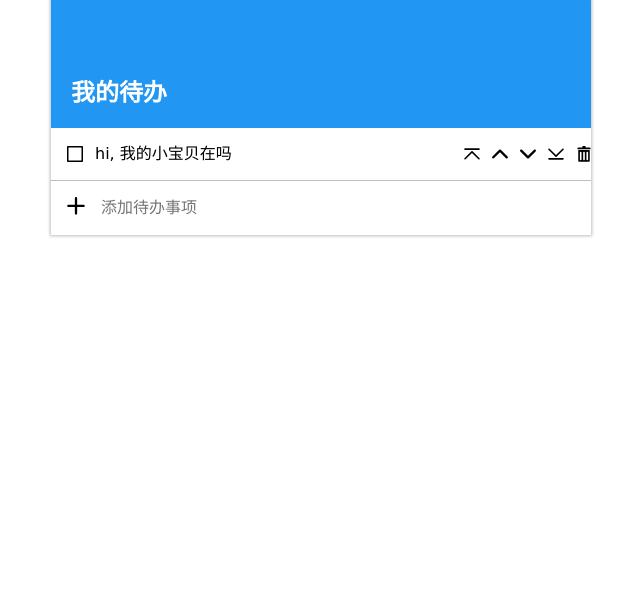
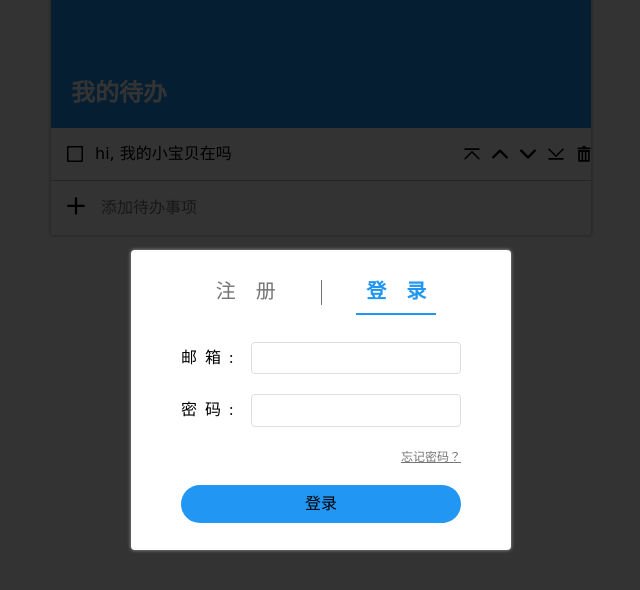
Before and after one commit to Caijialinxx/todo-react, a React (Create React App) app: page / in a window 1280 px wide. Shown: the top 590 px of the page, without its empty margins (319-959 px from the left). Built offline with nearby package versions, Linux system fonts and the light colour scheme.

Commit message:
添加登录界面

```diff
--- a/src/App.css
+++ b/src/App.css
@@ -1,11 +1,11 @@
-.App {
+.todo-wrapper {
+  display: flex;
+  flex-direction: column;
+  margin: 0 auto;
   max-width: 540px;
   min-width: 360px;
-  margin: 0 auto;
+  overflow: hidden;
   box-shadow: 0 0 3px 1px #BDBDBD;
-  display: flex;
-  flex-direction: column;
-  overflow: hidden;
   position: relative;
 }
 
--- a/src/App.js
+++ b/src/App.js
@@ -6,6 +6,7 @@ import TodoItem from './TodoItem'
 import Scrollbar from './Scrollbar'
 import 'normalize.css'
 import './reset.css'
+import UserDialog from './UserDialog'
 
 class App extends Component {
   constructor(props) {
@@ -28,6 +29,8 @@ class App extends Component {
 
     return (
       <div className='App'>
+        <UserDialog />
+        <div className='todo-wrapper'>
           <header className='todo-header'>
             <h1 className='todo-title'>我的待办</h1>
           </header>
@@ -40,6 +43,7 @@ class App extends Component {
             onSubmit={this.addItem.bind(this)}
             onChange={this.changeNewtodo.bind(this)}
           />
+        </div>
       </div>
     )
   }
--- /dev/null
+++ b/src/UserDialog.css
@@ -0,0 +1,88 @@
+.userDialog-wrapper {
+  position: fixed;
+  top: 0;
+  left: 0;
+  right: 0;
+  bottom: 0;
+  z-index: 1;
+  width: 100%;
+  background-color: rgba(0,0,0,0.8);
+  display: flex;
+  justify-content: center;
+  align-items: center;
+}
+.userDialog {
+  padding: 20px 50px;
+  width: 380px;
+  height: 300px;
+  background-color: #fff;
+  border-radius: 4px;
+  box-shadow: 0 0 3px 1px #757575;
+}
+.userDialog nav {
+  display: flex;
+  justify-content: space-evenly;
+  margin-bottom: 20px;
+}
+.userDialog nav .divided {
+  height: 25px;
+  margin: 10px;
+  border-left: 1px solid #757575;
+}
+.userDialog nav a {
+  font-family: "microsoft yahei";
+  font-size: 20px;
+  color: #757575;
+  padding: 10px;
+  text-decoration: none;
+  box-sizing: border-box;
+}
+.userDialog nav a.active {
+  font-weight: bold;
+  color: #2196f3;
+  border-bottom: 2px solid #2196F3;
+}
+.userDialog nav a:hover {
+  border-bottom: 2px solid #2196F3;
+}
+.userDialog .form-wrapper {
+  height: calc(100% - 65px);
+}
+.userDialog .form-wrapper form {
+  display: flex;
+  flex-direction: column;
+  justify-content: center;
+  height: 100%;
+}
+.form-wrapper form div {
+  margin-bottom: 20px;
+}
+.form-wrapper form label {
+  display: inline-block;
+  letter-spacing: 8px;
+  width: 25%;
+}
+.form-wrapper form input {
+  width: 75%;
+  padding: 6px;
+  border-radius: 4px;
+  outline: none;
+  border: 1px solid #dddddd;
+}
+.form-wrapper form input[type='submit'] {
+  width: 100%;
+  padding: 10px;
+  border-radius: 20px;
+  background-color: #2196F3;
+  border: none;
+}
+.form-wrapper form#signup {
+  display: none;
+}
+.form-wrapper form#login div.options {
+  text-align: right;
+}
+.form-wrapper form#login a {
+  font-size: 12px;
+  color: #757575;
+}
--- /dev/null
+++ b/src/UserDialog.js
@@ -0,0 +1,43 @@
+import React, { Component } from 'react'
+import './UserDialog.css'
+
+class UserDialog extends Component {
+  render() {
+    return (
+      <div className='userDialog-wrapper'>
+        <div className='userDialog'>
+          <nav>
+            <a href='javascript::void(0)'>注　册</a><div className='divided'></div><a className='active' href='javascript::void(0)'>登　录</a>
+          </nav>
+          <div className='form-wrapper'>
+            <form id='signup'>
+              <div>
+                <label htmlFor='email'>邮箱:</label>
+                <input id='email' type='text' placeholder='请设置邮箱作为登录账号' />
+              </div>
+              <div>
+                <label htmlFor='password'>密码:</label>
+                <input id='password' type='password' />
+              </div>
+              <input id='submit' type='submit' value='注册' />
+            </form>
+            <form id='login'>
+              <div>
+                <label htmlFor='email'>邮箱:</label>
+                <input id='email' type='text' placeholder='' />
+              </div>
+              <div>
+                <label htmlFor='password'>密码:</label>
+                <input id='password' type='password' />
+              </div>
+              <div className='options'><a href='' >忘记密码？</a></div>
+              <input id='submit' type='submit' value='登录' />
+            </form>
+          </div>
+        </div>
+      </div>
+    )
+  }
+}
+
+export default UserDialog
```
Also changed, not shown: src/leanCloud.js (added, +7 -0 lines), 11 other files (tests, documents, lock files or other folders). Lines whose indentation alone changed are shown as unchanged.
